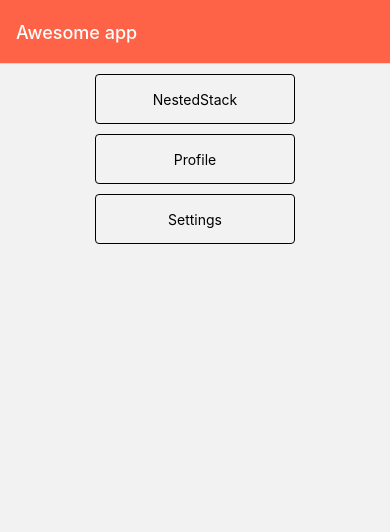
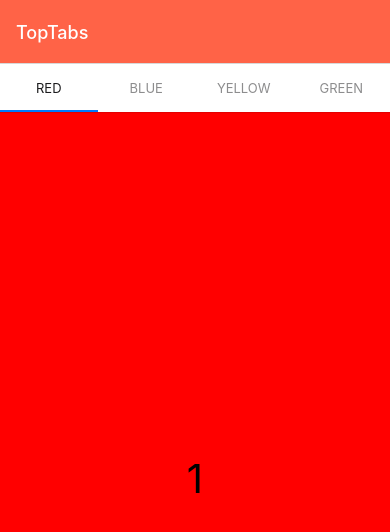
Before and after one commit to dlgmltjr0925/react-native-global-state, a React Native app: screen /Red in a window 390 px wide. Shown: the top 532 px of the page. Built offline with nearby package versions, Linux system fonts and the light colour scheme.

Commit message:
top tabs navigation 추가

```diff
--- a/src/navigation/MainStackNavigation.tsx
+++ b/src/navigation/MainStackNavigation.tsx
@@ -3,6 +3,7 @@ import NestedStack from '../screen/NestedStack';
 import Profile from '../screen/Profile';
 import React from 'react';
 import Settings from '../screen/Settings';
+import TopTabs from '../screen/TopTabs';
 import { createNativeStackNavigator } from '@react-navigation/native-stack';
 import withIndex from '../hoc/withIndex';
 
@@ -11,7 +12,7 @@ const Stack = createNativeStackNavigator();
 export default function MainStackNavigation() {
   return (
     <Stack.Navigator
-      initialRouteName="Home"
+      initialRouteName="TopTabs"
       screenOptions={{
         headerTintColor: 'white',
         headerStyle: { backgroundColor: 'tomato' },
@@ -58,6 +59,7 @@ export default function MainStackNavigation() {
           title: 'NestedStack5',
         }}
       />
+      <Stack.Screen name="TopTabs" component={TopTabs} />
       <Stack.Screen
         name="Profile"
         component={Profile}
--- /dev/null
+++ b/src/navigation/TopTabsNavigation.tsx
@@ -0,0 +1,74 @@
+import {
+  I18nManager,
+  StyleProp,
+  StyleSheet,
+  Text,
+  View,
+  ViewStyle,
+} from 'react-native';
+
+import React from 'react';
+import { createMaterialTopTabNavigator } from '@react-navigation/material-top-tabs';
+
+const Tab = createMaterialTopTabNavigator();
+
+interface TopTabsComponentProps {
+  tab: number;
+  style: StyleProp<ViewStyle>;
+}
+
+function TopTabsComponent({ tab, style }: TopTabsComponentProps) {
+  return function () {
+    return (
+      <View style={[styles.container, style]}>
+        <Text style={styles.text}>{tab}</Text>
+      </View>
+    );
+  };
+}
+
+export default function TopTabsNavigation() {
+  return (
+    <Tab.Navigator>
+      <Tab.Screen
+        name="Red"
+        component={TopTabsComponent({
+          tab: 1,
+          style: { backgroundColor: 'red' },
+        })}
+      />
+      <Tab.Screen
+        name="Blue"
+        component={TopTabsComponent({
+          tab: 2,
+          style: { backgroundColor: 'blue' },
+        })}
+      />
+      <Tab.Screen
+        name="Yellow"
+        component={TopTabsComponent({
+          tab: 3,
+          style: { backgroundColor: 'yellow' },
+        })}
+      />
+      <Tab.Screen
+        name="Green"
+        component={TopTabsComponent({
+          tab: 4,
+          style: { backgroundColor: 'green' },
+        })}
+      />
+    </Tab.Navigator>
+  );
+}
+
+const styles = StyleSheet.create({
+  container: {
+    flex: 1,
+    justifyContent: 'center',
+    alignItems: 'center',
+  },
+  text: {
+    fontSize: 40,
+  },
+});
--- a/src/screen/Home.tsx
+++ b/src/screen/Home.tsx
@@ -20,6 +20,9 @@ export default function Home() {
         style={styles.buttonWrapper}
         onPress={handlePress('NestedStack1')}>
         <Text>NestedStack</Text>
+      </Pressable>
+      <Pressable style={styles.buttonWrapper} onPress={handlePress('TopTabs')}>
+        <Text>TopTabs</Text>
       </Pressable>
       <Pressable style={styles.buttonWrapper} onPress={handlePress('Profile')}>
         <Text>Profile</Text>
--- /dev/null
+++ b/src/screen/TopTabs.tsx
@@ -0,0 +1,6 @@
+import React from 'react';
+import TopTabsNavigation from '../navigation/TopTabsNavigation';
+
+export default function TopTabs() {
+  return <TopTabsNavigation />;
+}
```
